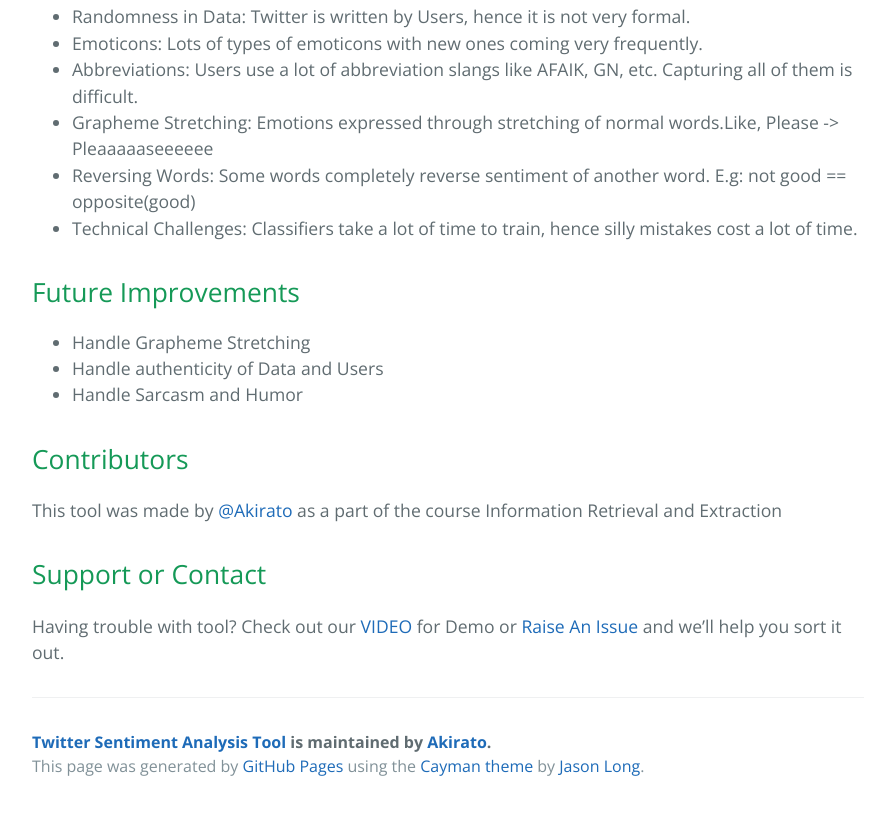
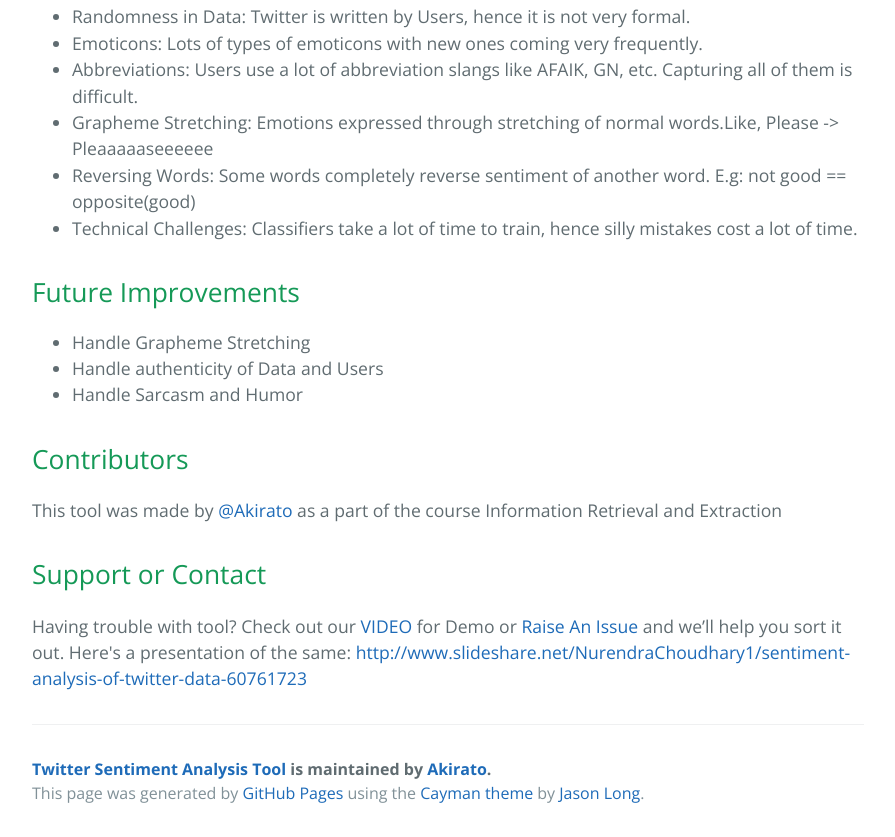
Before and after one commit to Akirato/Twitter-Sentiment-Analysis-Tool, a plain HTML site: page index.html in a window 1280 px wide. Shown: the part 2200-3037 px from the top of the page, without its empty margins (192-1087 px from the left). Before the commit the page ends 3010 px from the top, so only its background shows below. Drawn offline with nearby package versions, Linux system fonts and the light colour scheme.

```diff
--- a/index.html
+++ b/index.html
@@ -143,7 +143,8 @@ system as they gave the best results.</li>
 <h2>
 <a id="support-or-contact" class="anchor" href="#support-or-contact" aria-hidden="true"><span aria-hidden="true" class="octicon octicon-link"></span></a>Support or Contact</h2>
 
-<p>Having trouble with tool? Check out our <a href="https://youtu.be/VuR16P87yPE">VIDEO</a> for Demo  or <a href="https://github.com/Akirato/Twitter-Sentiment-Analysis-Tool/issues">Raise An Issue</a> and we’ll help you sort it out.</p>
+<p>Having trouble with tool? Check out our <a href="https://youtu.be/VuR16P87yPE">VIDEO</a> for Demo  or <a href="https://github.com/Akirato/Twitter-Sentiment-Analysis-Tool/issues">Raise An Issue</a> and we’ll help you sort it out.
+Here's a presentation of the same: <a href="http://www.slideshare.net/NurendraChoudhary1/sentiment-analysis-of-twitter-data-60761723">http://www.slideshare.net/NurendraChoudhary1/sentiment-analysis-of-twitter-data-60761723</a> </p>
 
       <footer class="site-footer">
         <span class="site-footer-owner"><a href="https://github.com/Akirato/Twitter-Sentiment-Analysis-Tool">Twitter Sentiment Analysis Tool</a> is maintained by <a href="https://github.com/Akirato">Akirato</a>.</span>
```
Also changed, not shown: params.json (+1 -1 lines).
